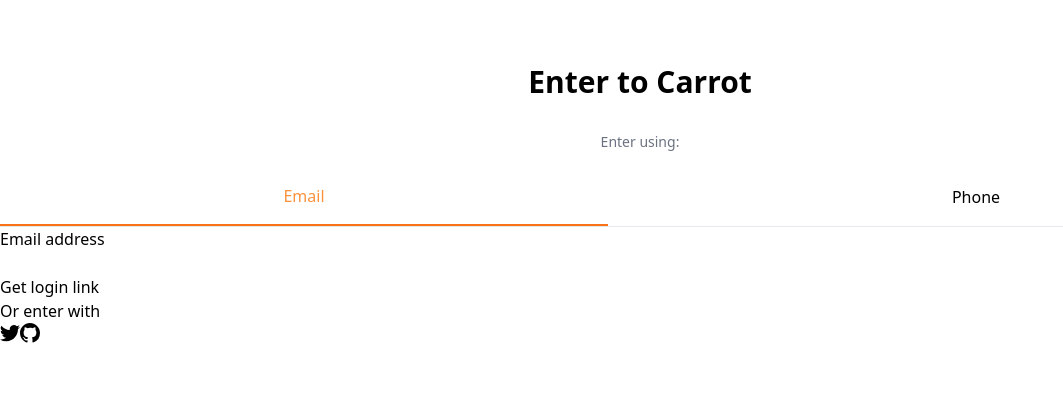
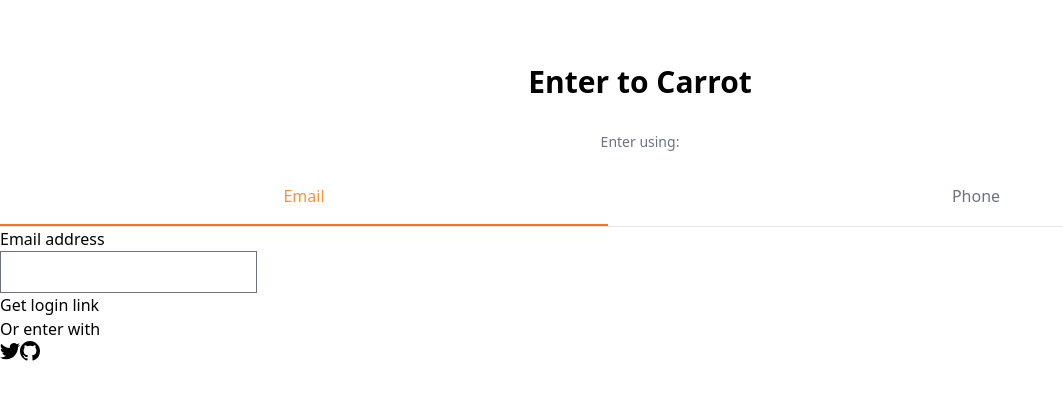
Before and after one commit to dongmin7208/tailwind-market, a Next.js app: page /enter in a window 1280 px wide. Shown: the top 400 px of the page, without its empty margins (0-1063 px from the left). Built offline with nearby package versions, Linux system fonts and the light colour scheme.

Commit message:
ADD:tailwindscss Plugins

```diff
--- a/package.json
+++ b/package.json
@@ -10,6 +10,7 @@
   },
   "dependencies": {
     "@next/font": "13.1.6",
+    "@tailwindcss/forms": "^0.5.3",
     "@types/node": "18.11.18",
     "@types/react": "18.0.27",
     "@types/react-dom": "18.0.10",
--- a/pages/enter.tsx
+++ b/pages/enter.tsx
@@ -4,30 +4,36 @@
   const [method, setMethod] = useState<'email' | 'phone'>('email');
   const onEmailClick = () => setMethod('email');
   const onPhoneClick = () => setMethod('phone');
+
+  const cls = (...classnames: string[]) => {
+    return classnames.join(' ');
+  };
   return (
     <div className='mt-16'>
       <h3 className='text-center text-3xl font-bold'>Enter to Carrot</h3>
       <div className='mt-8'>
         <div className='flex flex-col items-center'>
           <h5 className='text-sm font-medium text-gray-500'>Enter using:</h5>
-          <div className='mt-8 grid w-full grid-cols-2 gap-16 border-b'>
+          <div className='mt-8 grid w-full grid-cols-2 gap-16 border-b '>
             <button
-              className={`pb-4 font-medium ${
+              className={cls(
+                'border-b-2 pb-4 font-medium',
                 method === 'email'
-                  ? 'border-b-2 border-orange-500 text-orange-400'
-                  : ''
-              }`}
+                  ? ' border-orange-500 text-orange-400'
+                  : 'border-transparent text-gray-500'
+              )}
               onClick={onEmailClick}
             >
               Email
             </button>
             <button
-              className={`pb-4 font-medium ${
+              className={cls(
+                'border-b-2 pb-4 font-medium',
                 method === 'phone'
-                  ? 'border-b-2 border-orange-500 text-orange-400'
-                  : ''
-              }`}
-              onClick={onEmailClick}
+                  ? ' border-orange-500 text-orange-400'
+                  : 'border-transparent text-gray-500'
+              )}
+              onClick={onPhoneClick}
             >
               Phone
             </button>
--- a/tailwind.config.js
+++ b/tailwind.config.js
@@ -8,5 +8,5 @@
     extend: {},
   },
   darkMode: 'media', //class
-  plugins: [],
+  plugins: [require('@tailwindcss/forms')],
 };
```
Also changed, not shown: 1 other file (tests, documents, lock files or other folders).
